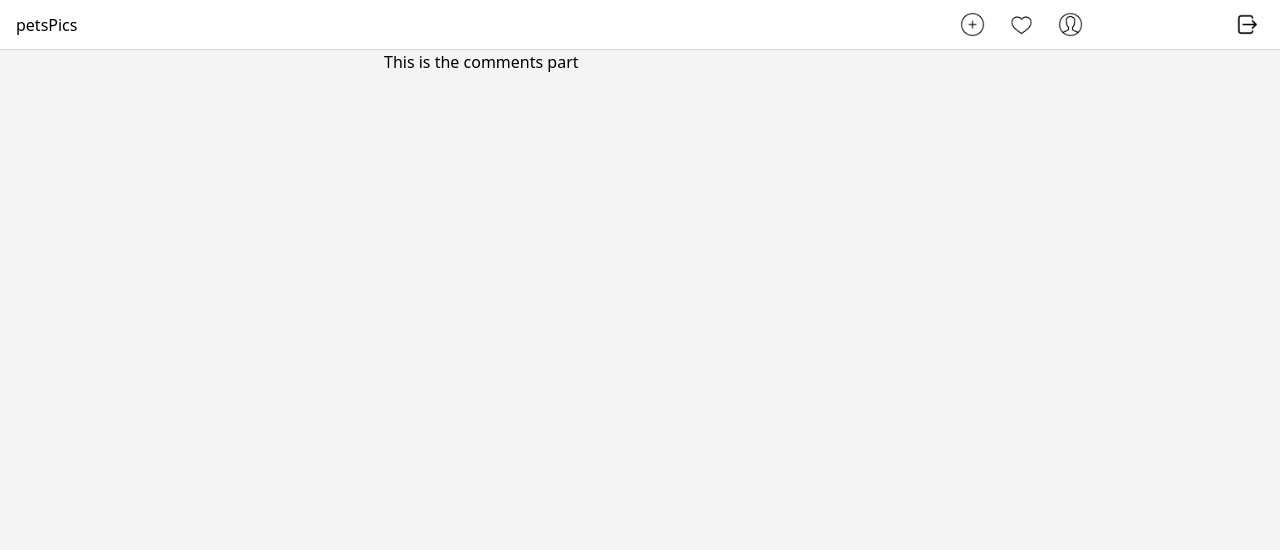
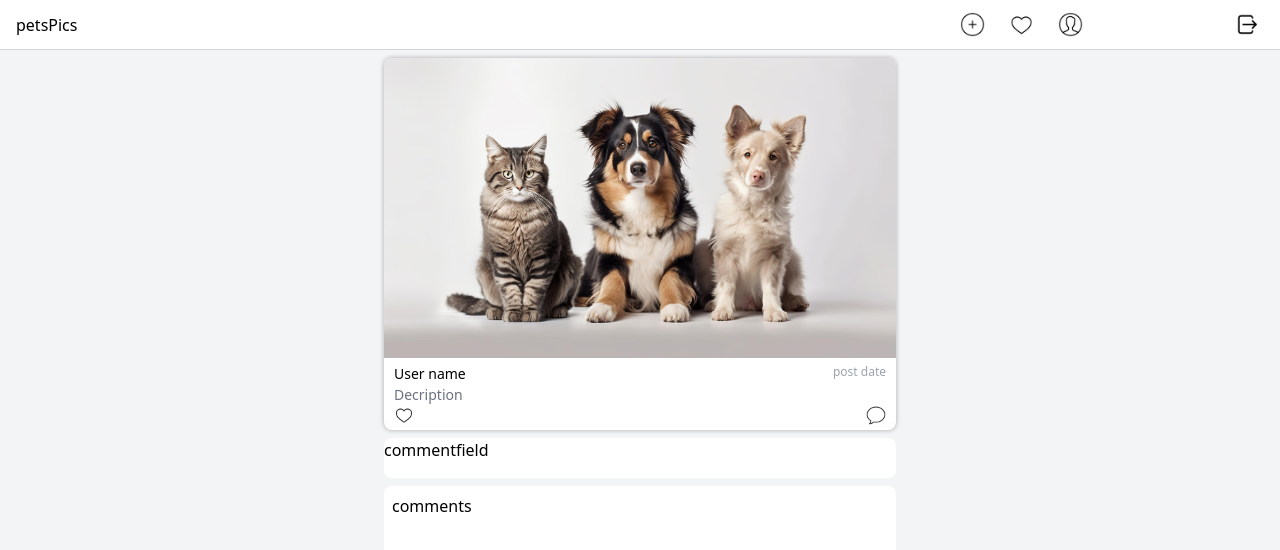
Before and after one commit to Jospin6/petsPics_api, a React (Vite) app in the folder client/: page /user/comment in a window 1280 px wide. Shown: the top 550 px of the page. Built offline with nearby package versions, Linux system fonts and the light colour scheme.

Commit message:
Display post item in the comment component

```diff
--- a/client/src/components/Comments.jsx
+++ b/client/src/components/Comments.jsx
@@ -1,6 +1,13 @@
+import { PostItem } from "./PostItem"
 
 export const Comments = () => {
-    return <div>
-        This is the comments part
+    return <div className="mt-2">
+        <PostItem showCommentIcon="hidden"/>
+        <div className="h-[40px] rounded-lg bg-white mt-2">
+            commentfield
+        </div>
+        <div className="bg-white rounded-lg mt-2 h-[200px] p-2">
+            comments
+        </div>
     </div>
 }
```
